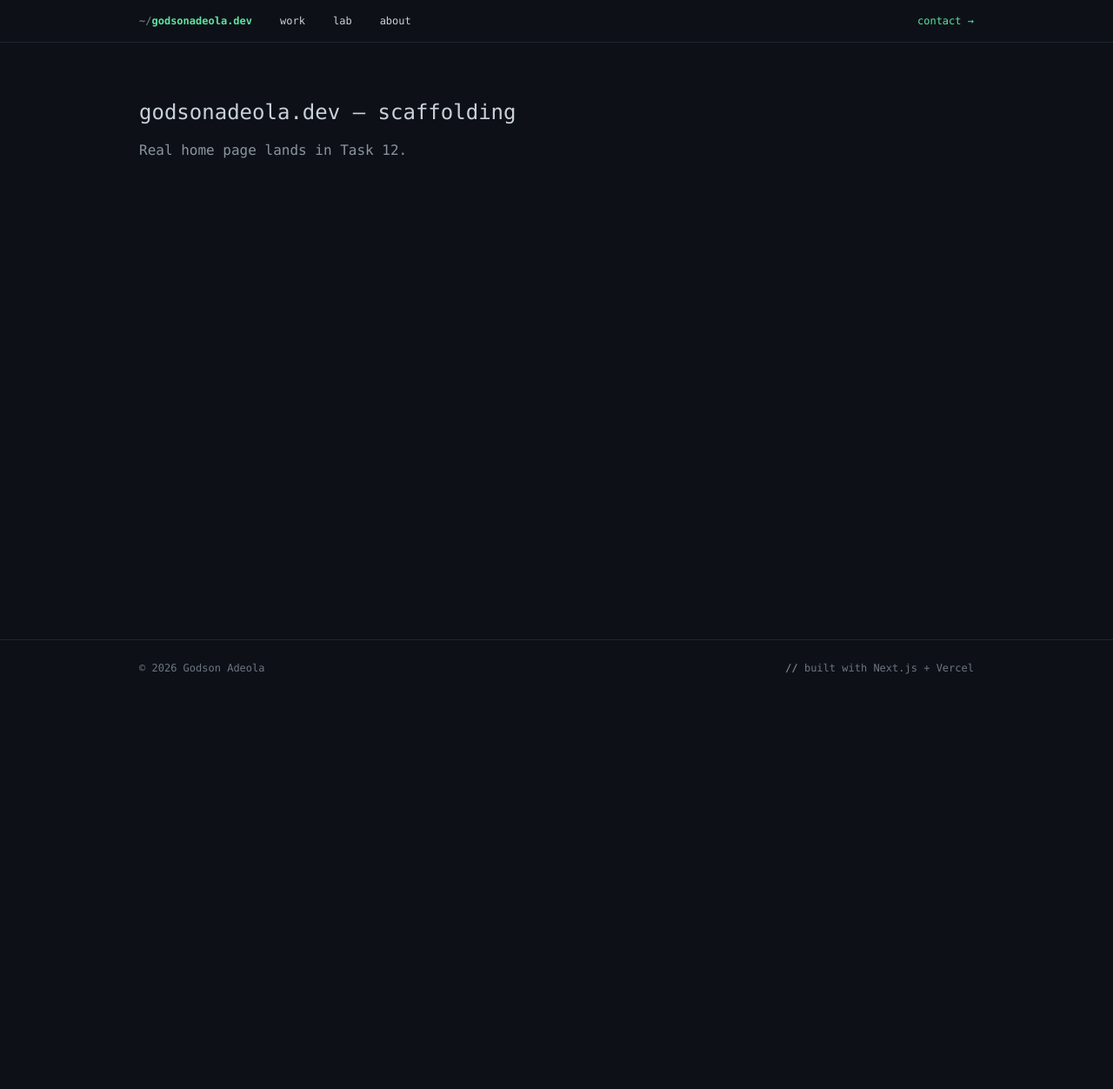
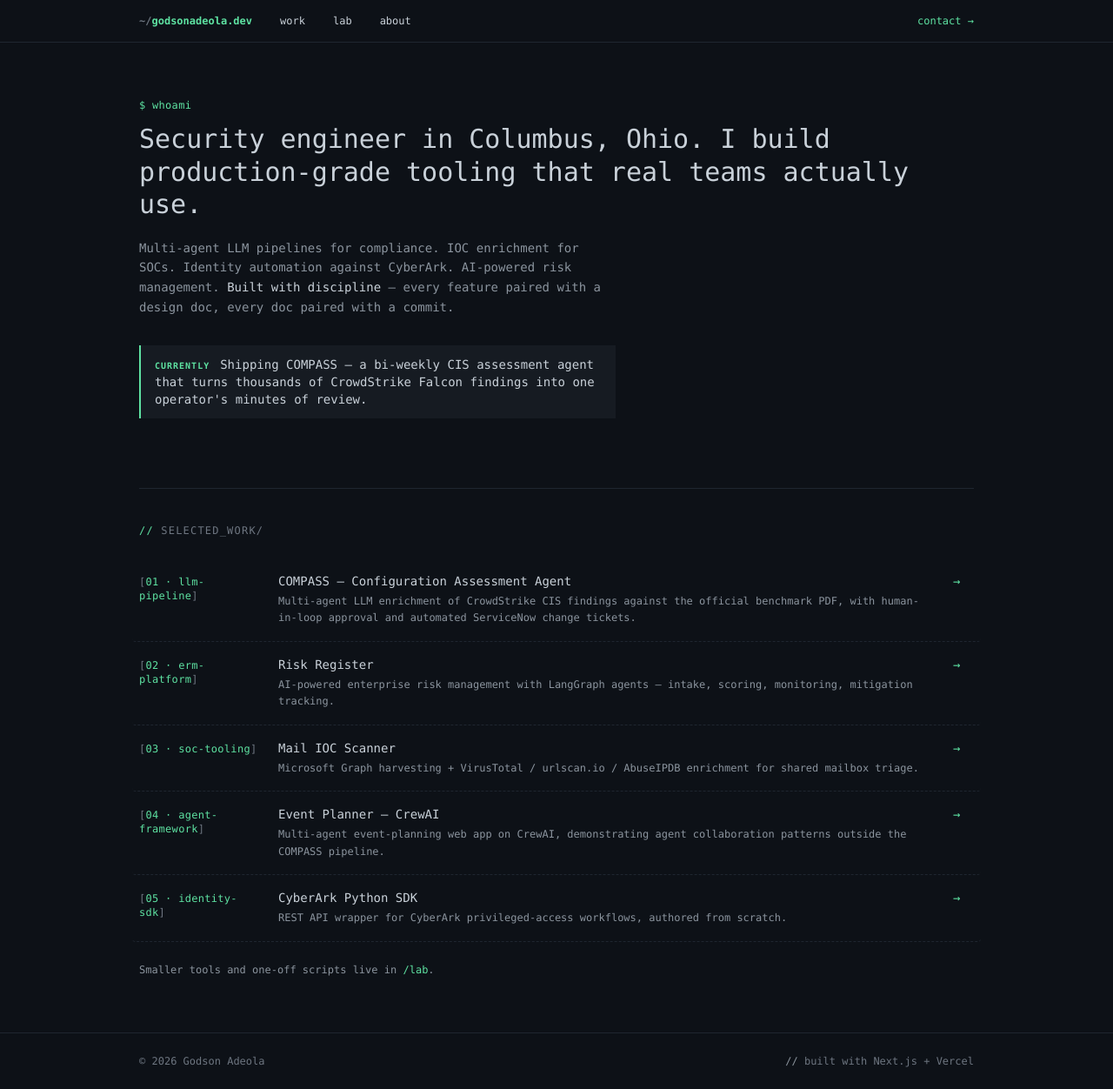
Before and after one commit to Godson90/portfolio, a Next.js app: page / in a window 1280 px wide. Shown: the whole page at 87% size. Before the commit the page ends 800 px from the top, so only its background shows below. Built offline with nearby package versions, Linux system fonts and the light colour scheme.

Commit message:
feat(page): home — terminal hero + selected-work catalog

```diff
--- a/app/page.tsx
+++ b/app/page.tsx
@@ -1,8 +1,38 @@
+import Link from 'next/link'
+import { listWork } from '@/lib/mdx'
+import { CatalogRow } from '@/components/ui/CatalogRow'
+
 export default function Home() {
+  const work = listWork()
   return (
     <main className="max-w-wide mx-auto px-8 py-16">
-      <h1 className="text-2xl">godsonadeola.dev — scaffolding</h1>
-      <p className="mt-4 text-text-dark-dim">Real home page lands in Task 12.</p>
+      <div className="text-xs text-accent-dark mb-3 tracking-wide font-mono">
+        $ whoami<span className="cursor-blink text-accent-dark">▍</span>
+      </div>
+      <h1 className="text-3xl font-medium text-text-dark leading-tight mb-5 max-w-prose">
+        Security engineer in Columbus, Ohio. I build production-grade tooling that real teams actually use.
+      </h1>
+      <p className="text-sm text-text-dark-dim leading-relaxed max-w-prose">
+        Multi-agent LLM pipelines for compliance. IOC enrichment for SOCs. Identity automation against CyberArk. AI-powered risk management. <span className="text-text-dark font-medium">Built with discipline</span> — every feature paired with a design doc, every doc paired with a commit.
+      </p>
+
+      <div className="mt-8 inline-block bg-bg-dark-panel border-l-2 border-accent-dark px-4 py-3 max-w-prose text-sm">
+        <span className="text-accent-dark text-[10px] uppercase tracking-widest font-semibold mr-3">currently</span>
+        Shipping COMPASS — a bi-weekly CIS assessment agent that turns thousands of CrowdStrike Falcon findings into one operator's minutes of review.
+      </div>
+
+      <section className="mt-20 border-t border-border-dark pt-10">
+        <div className="text-xs text-text-dark-mute tracking-widest uppercase mb-6">
+          <span className="text-accent-dark">// </span>selected_work/
+        </div>
+        {work.map((w) => (
+          <CatalogRow key={w.frontmatter.slug} frontmatter={w.frontmatter} />
+        ))}
+        <p className="mt-6 text-xs text-text-dark-dim">
+          Smaller tools and one-off scripts live in{' '}
+          <Link href="/lab" className="text-accent-dark">/lab</Link>.
+        </p>
+      </section>
     </main>
   )
 }
```
